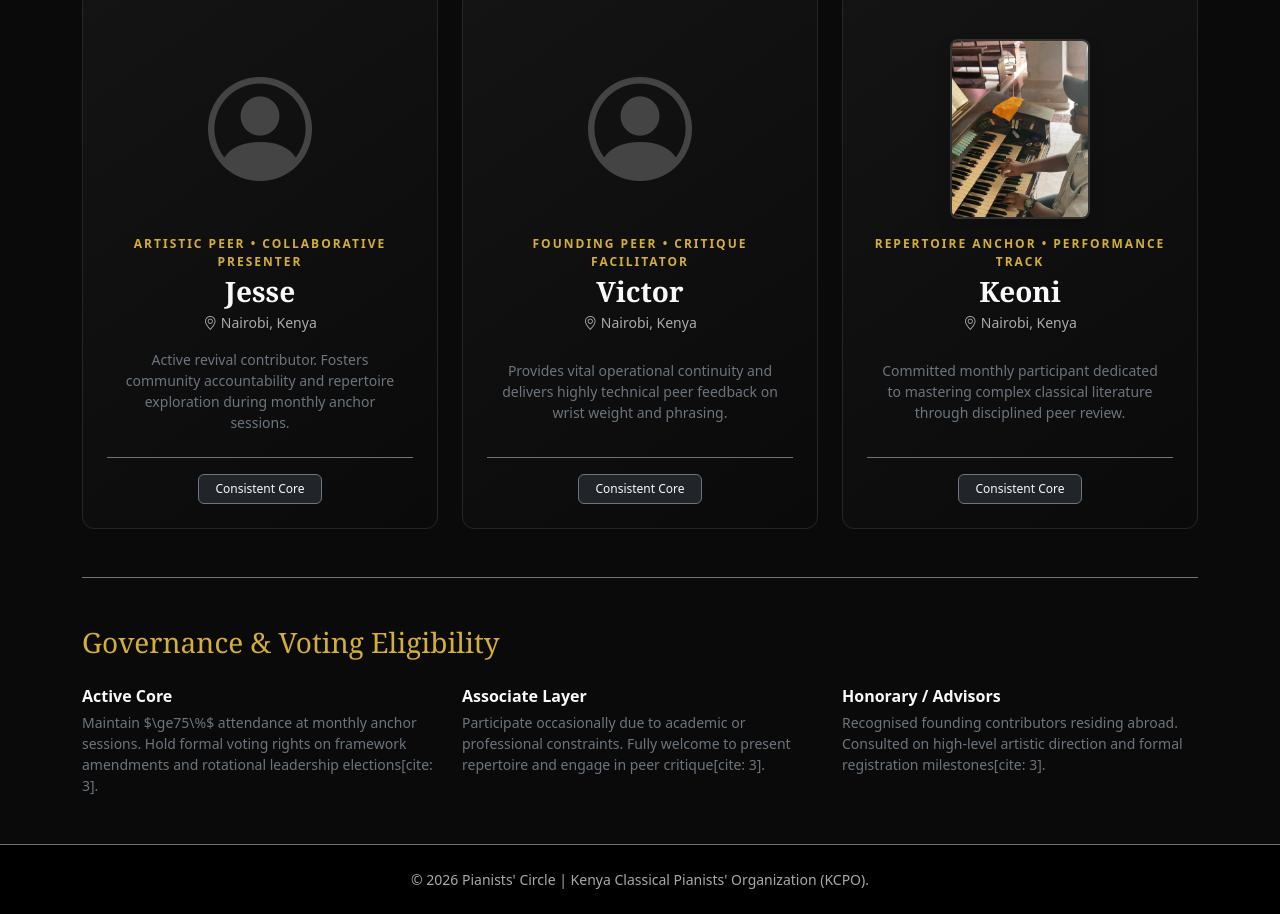
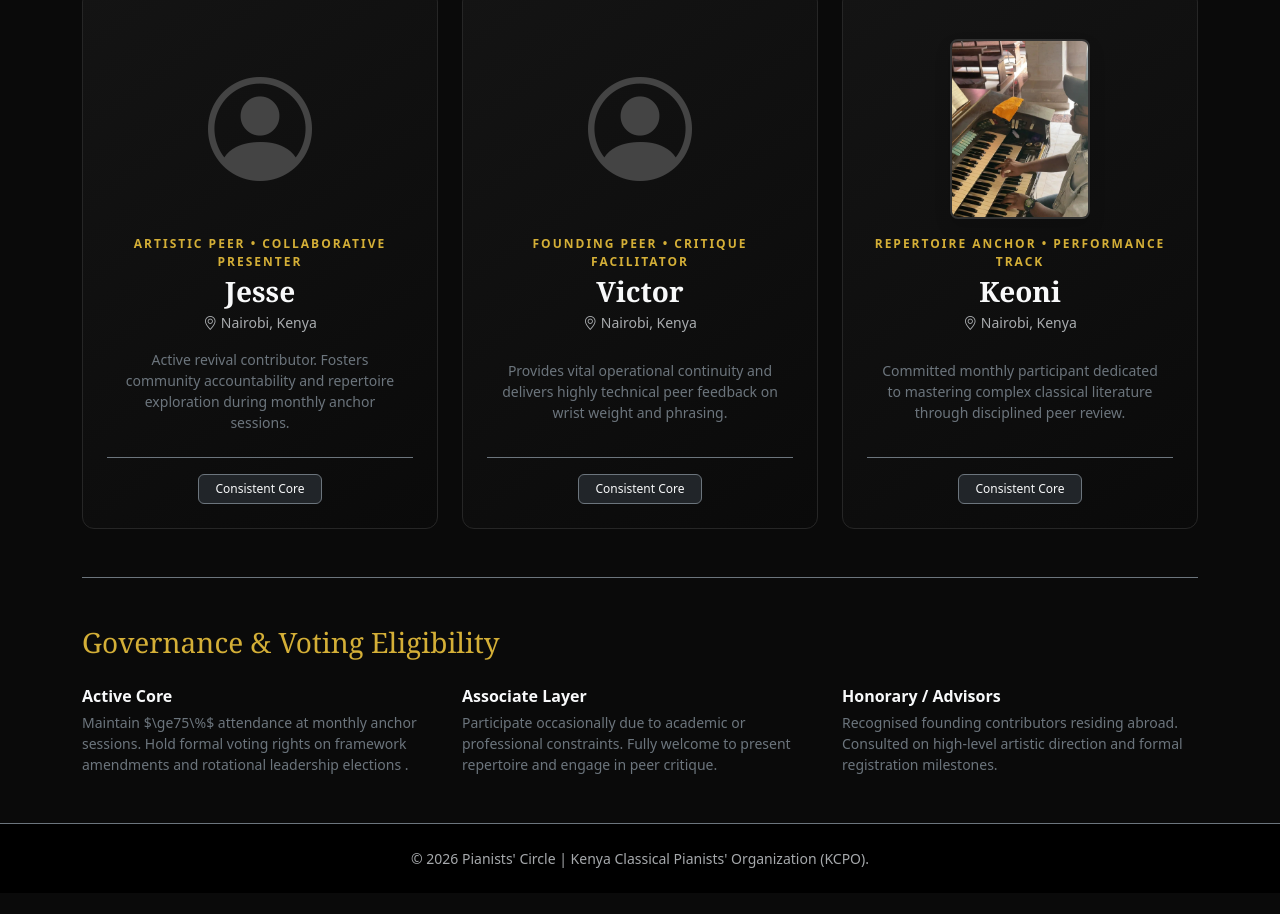
Before and after one commit to matthewkeah/upcomingpianists, a plain HTML site: page tutors.html in a window 1280 px wide. Shown: the part 894-1808 px from the top of the page. After the commit the page ends 1787 px from the top, so only its background shows below. Drawn offline with nearby package versions, Linux system fonts and the light colour scheme.

Commit message:
text editing for tutors site

```diff
--- a/tutors.html
+++ b/tutors.html
@@ -37,7 +37,7 @@
         <section class="text-center mb-5">
             <span class="text-uppercase tracking-widest text-muted small">Distributed Ownership • Nairobi</span>
             <h1 class="display-4 font-serif accent-gold mt-2">Executive Faculty & Core Layer</h1>
-            <p class="lead text-secondary col-lg-8 mx-auto">The dedicated peers responsible for driving organizational momentum, repertoire curation, and monthly masterclass hosting[cite: 1, 3, 4].</p>
+            <p class="lead text-secondary col-lg-8 mx-auto">The dedicated peers responsible for driving organizational momentum, repertoire curation, and monthly masterclass hosting.</p>
         </section>
 
         <!-- Dynamic Vertical Profile Grid -->
@@ -51,15 +51,15 @@
             <div class="row g-4 text-secondary small">
                 <div class="col-md-4">
                     <strong class="text-light d-block fs-6 mb-1">Active Core</strong>
-                    Maintain $\ge75\%$ attendance at monthly anchor sessions. Hold formal voting rights on framework amendments and rotational leadership elections[cite: 3].
+                    Maintain $\ge75\%$ attendance at monthly anchor sessions. Hold formal voting rights on framework amendments and rotational leadership elections .
                 </div>
                 <div class="col-md-4">
                     <strong class="text-light d-block fs-6 mb-1">Associate Layer</strong>
-                    Participate occasionally due to academic or professional constraints. Fully welcome to present repertoire and engage in peer critique[cite: 3].
+                    Participate occasionally due to academic or professional constraints. Fully welcome to present repertoire and engage in peer critique.
                 </div>
                 <div class="col-md-4">
                     <strong class="text-light d-block fs-6 mb-1">Honorary / Advisors</strong>
-                    Recognised founding contributors residing abroad. Consulted on high-level artistic direction and formal registration milestones[cite: 3].
+                    Recognised founding contributors residing abroad. Consulted on high-level artistic direction and formal registration milestones.
                 </div>
             </div>
         </section>
```
